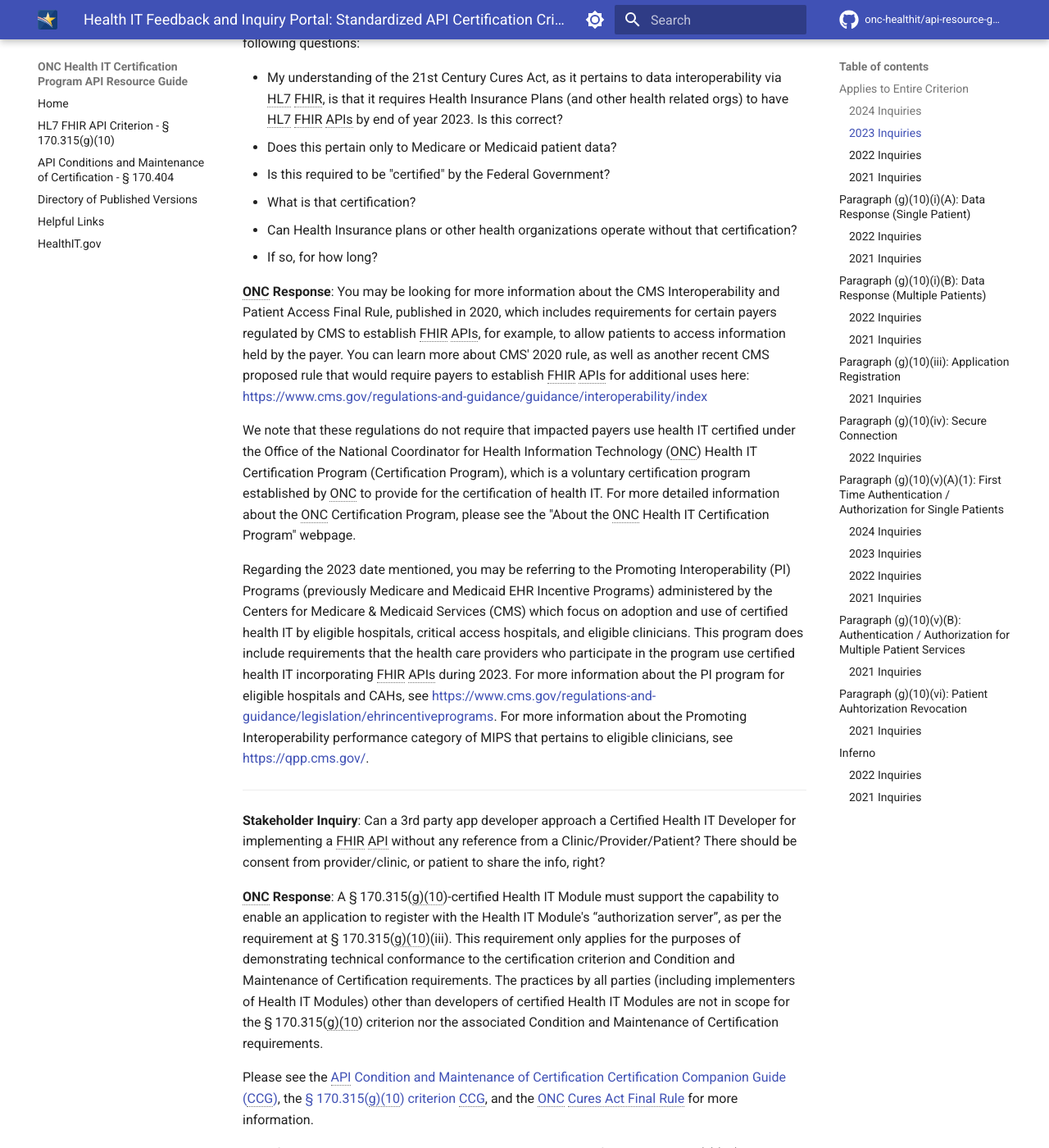
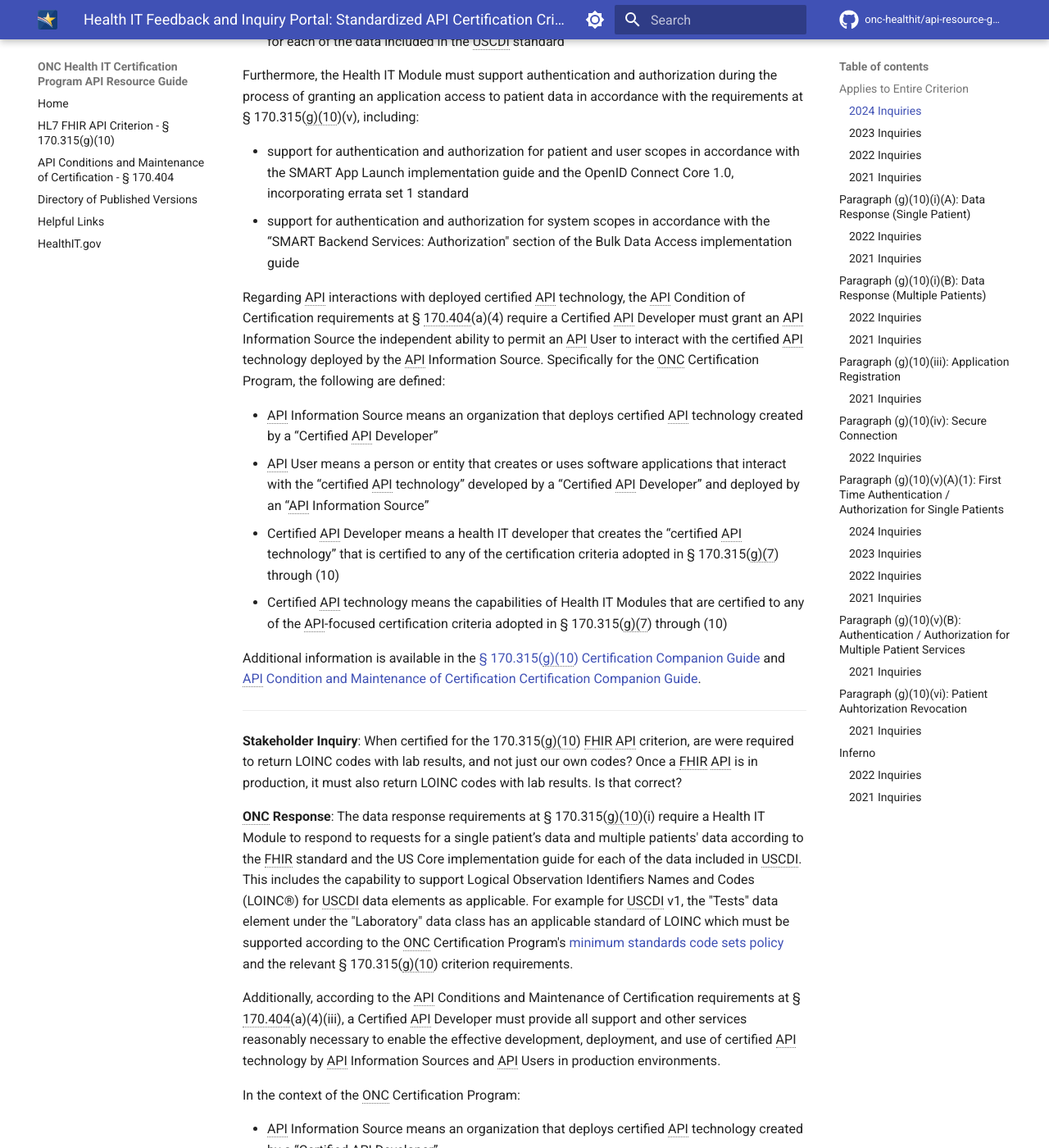
Before and after one commit to onc-healthit/api-resource-guide, an MkDocs documentation site: the page built from docs/inquiry-portal/g10-inquiries.md, in a window 1280 px wide and 1400 px high, scrolled down 987 px. Shown: the whole window at 82% size. Built offline with MkDocs 1.6.1 and Material for MkDocs 9.7.7, drawn with Linux system fonts in a browser that asks for light colours; comment, search, counter and statistics services are not loaded; the version menu is left out; some of the changed text lies outside the part shown.

Commit message:
latest anonymized inquiries

```diff
--- a/docs/inquiry-portal/g10-inquiries.md
+++ b/docs/inquiry-portal/g10-inquiries.md
@@ -8,6 +8,46 @@
 
 ## Applies to Entire Criterion
 ### 2024 Inquiries
+**Stakeholder Inquiry**: Is it permitted for Certified Health IT to limit access to certain FHIR resource endpoints depending on the authentication method? We are integrating with a Certified Health IT FHIR implementation and have noticed that for patient/provider login apps, they allow access to all FHIR resource endpoints. However, when we try to authenticate as a backend service using our own app credentials, they only allow access to Patient and Encounter. Is this allowed according to the certification?
+
+**ONC Response**: A Health IT Module certified to the § 170.315(g)(10) criterion must support the capabilities described in the data response requirements at § 170.315(g)(10)(i), including:
+
+- the capability to respond to requests for to a single patient's data according to the FHIR standard and US Core implementation guide for each of the data included in the USCDI standard
+- the capability to respond to requests for multiple patients' data as a group according to the FHIR standard, US Core implementation guide, and Bulk Data Access implementation guide for each of the data included in the USCDI standard
+
+Furthermore, the Health IT Module must support authentication and authorization during the process of granting an application access to patient data in accordance with the requirements at § 170.315(g)(10)(v), including:
+
+- support for authentication and authorization for patient and user scopes in accordance with the SMART App Launch implementation guide and the OpenID Connect Core 1.0, incorporating errata set 1 standard
+- support for authentication and authorization for system scopes in accordance with the “SMART Backend Services: Authorization" section of the Bulk Data Access implementation guide
+
+Regarding API interactions with deployed certified API technology, the API Condition of Certification requirements at § 170.404(a)(4) require a Certified API Developer must grant an API Information Source the independent ability to permit an API User to interact with the certified API technology deployed by the API Information Source.
+Specifically for the ONC Certification Program, the following are defined:
+
+- API Information Source means an organization that deploys certified API technology created by a “Certified API Developer”
+- API User means a person or entity that creates or uses software applications that interact with the “certified API technology” developed by a “Certified API Developer” and deployed by an “API Information Source”
+- Certified API Developer means a health IT developer that creates the “certified API technology” that is certified to any of the certification criteria adopted in § 170.315(g)(7) through (10)
+- Certified API technology means the capabilities of Health IT Modules that are certified to any of the API-focused certification criteria adopted in § 170.315(g)(7) through (10)
+
+Additional information is available in the <a target="_blank" href="https://www.healthit.gov/test-method/standardized-api-patient-and-population-services">§ 170.315(g)(10) Certification Companion Guide</a> and <a target="_blank" href="https://www.healthit.gov/condition-ccg/application-programming-interfaces">API Condition and Maintenance of Certification Certification Companion Guide</a>.
+
+***
+
+**Stakeholder Inquiry**: When certified for the 170.315(g)(10) FHIR API criterion, are were required to return LOINC codes with lab results, and not just our own codes? Once a FHIR API is in production, it must also return LOINC codes with lab results. Is that correct?
+
+**ONC Response**: The data response requirements at § 170.315(g)(10)(i) require a Health IT Module to respond to requests for a single patient’s data and multiple patients' data according to the FHIR standard and the US Core implementation guide for each of the data included in USCDI. This includes the capability to support Logical Observation Identifiers Names and Codes (LOINC®) for USCDI data elements as applicable. For example for USCDI v1, the "Tests" data element under the "Laboratory" data class has an applicable standard of LOINC which must be supported according to the ONC Certification Program's <a target="_blank" href="https://www.federalregister.gov/d/2023-28857/p-479">minimum standards code sets policy</a> and the relevant § 170.315(g)(10) criterion requirements.
+
+Additionally, according to the API Conditions and Maintenance of Certification requirements at § 170.404(a)(4)(iii), a Certified API Developer must provide all support and other services reasonably necessary to enable the effective development, deployment, and use of certified API technology by API Information Sources and API Users in production environments.
+
+In the context of the ONC Certification Program:
+
+- API Information Source means an organization that deploys certified API technology created by a “Certified API Developer”
+- API User means a person or entity that creates or uses software applications that interact with the “certified API technology” developed by a “Certified API Developer” and deployed by an “API Information Source”
+- Certified API Developer means a health IT developer that creates the “certified API technology” that is certified to any of the certification criteria adopted in § 170.315(g)(7) through (10).
+
+More information about the API Conditions and Maintenance of Certification requirements is available in the <a target="_blank" href="https://www.healthit.gov/condition-ccg/application-programming-interfaces">API Conditions and Maintenance of Certification Certification Companion Guide</a>.
+
+***
+
 **Stakeholder Inquiry**: For certification to the (g)(10) criterion, which SMART App Launch IG capability sets must be supported?
 
 **ONC Response**: For purposes of certification and testing to the § 170.315(g)(10) criterion, Health IT Modules are required to support the "Patient Access for Standalone Apps" and "Clinician Access for EHR Launch" capability sets described in a version of the SMART App Launch implementation guide adopted at § 170.215(c). SMART App Launch v1.0.0 is specified at § 170.215(c)(1) and SMART App Launch v2.0.0 is specified at § 170.215(c)(2). Health IT Modules are not required to support "Patient Access for EHR Launch" nor "Clinician Access for Standalone" capability sets.
```
